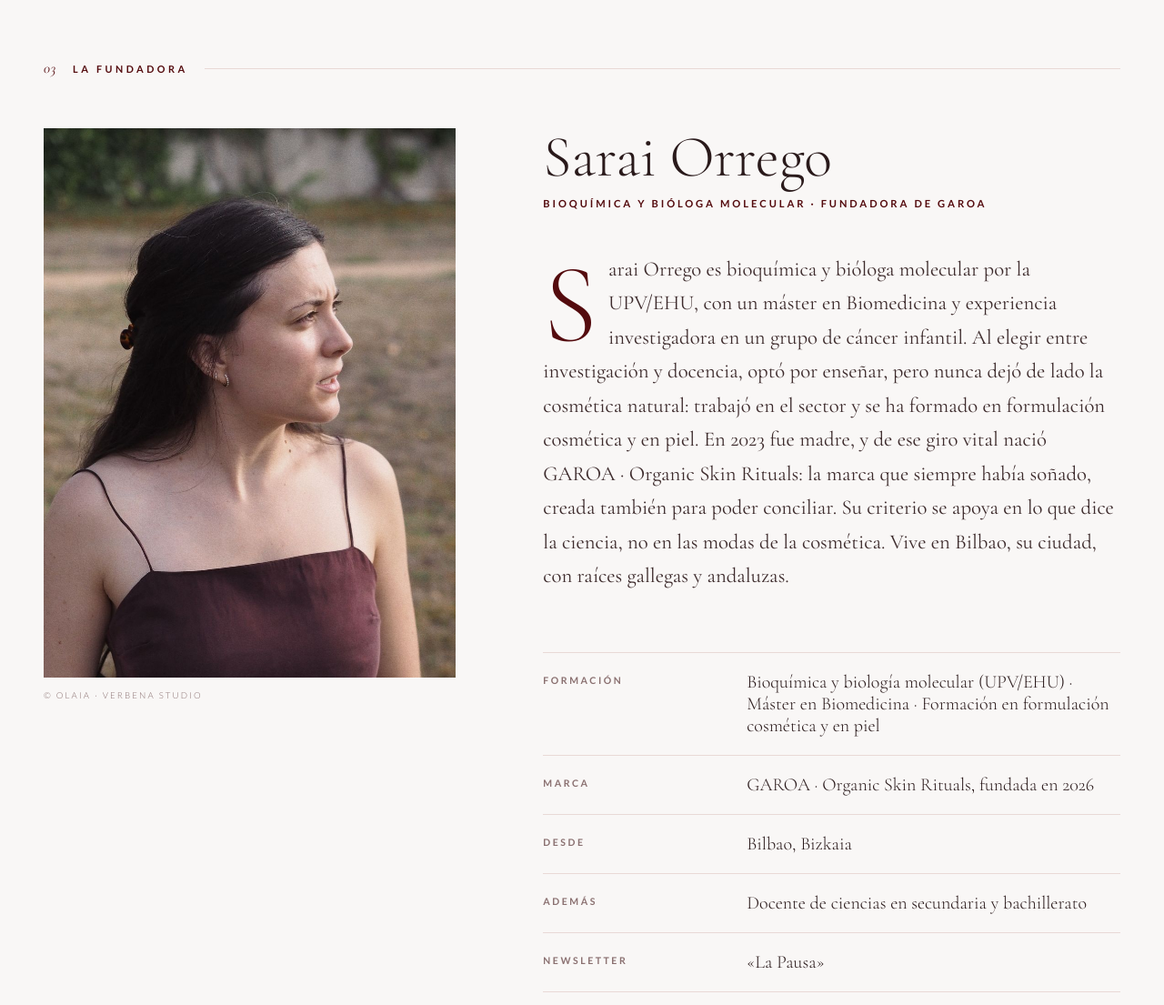
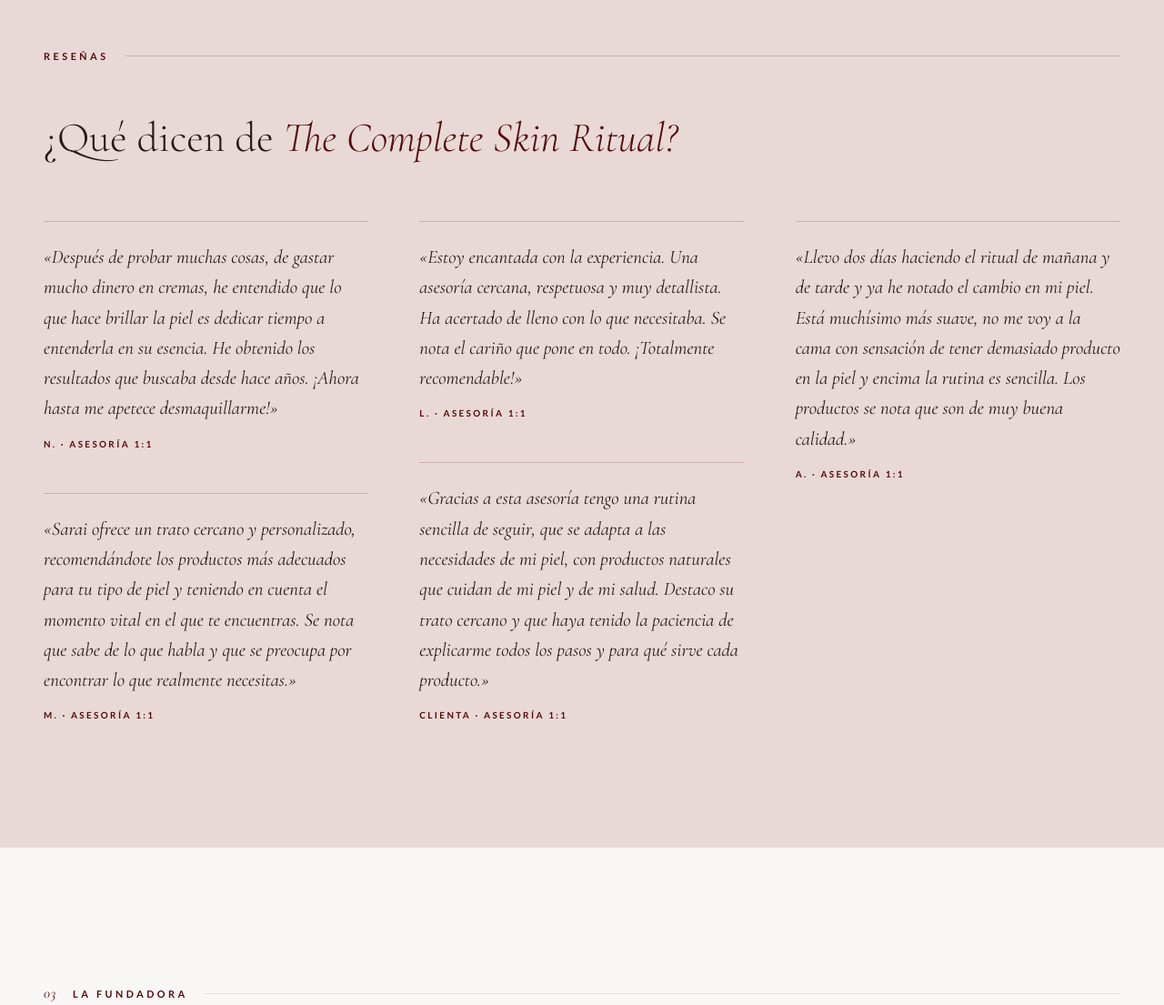
Before and after one commit to Garoa8/garoa-web, a plain HTML site: page prensa.html in a window 1280 px wide. Shown: the part 4180-5285 px from the top of the page at 91% size. Drawn offline with nearby package versions, Linux system fonts and the light colour scheme.

Commit message:
Add files via upload

```diff
--- a/prensa.html
+++ b/prensa.html
@@ -397,6 +397,18 @@
   .p-oferta .o-desc { font-size: 0.95rem; line-height: 1.8; color: var(--muted); }
   .p-donde { margin-top: 36px; font-size: 0.7rem; font-weight: 700; letter-spacing: 0.24em; text-transform: uppercase; }
   .p-donde a { color: var(--garnet); text-decoration: none; border-bottom: 1px solid var(--pink); padding-bottom: 4px; }
+  /* RESEÑAS — The Complete Skin Ritual */
+  .p-resenas { background: var(--pink); color: var(--dark); padding: 140px 48px; }
+  .p-resenas .p-label::after { background: rgba(84,11,14,0.2); }
+  .p-resenas h2 { font-family: 'Cormorant Garamond', serif; font-weight: 300; font-size: clamp(2rem, 3.6vw, 3rem); line-height: 1.2; margin: 0 0 64px; max-width: 760px; color: var(--dark); }
+  .p-resenas h2 em { font-style: italic; color: var(--garnet); }
+  .p-resenas-lista { columns: 3; column-gap: 56px; }
+  .p-resena { break-inside: avoid; margin: 0 0 48px; padding-top: 22px; border-top: 1px solid rgba(84,11,14,0.2); }
+  .p-resena blockquote { font-family: 'Cormorant Garamond', serif; font-style: italic; font-weight: 400; font-size: 1.3rem; line-height: 1.6; color: var(--dark); }
+  .p-resena figcaption { margin-top: 16px; font-size: 0.62rem; font-weight: 700; letter-spacing: 0.24em; text-transform: uppercase; color: var(--garnet); }
+  @media (max-width: 1000px) { .p-resenas-lista { columns: 2; } }
+  @media (max-width: 640px) { .p-resenas { padding: 96px 24px; } .p-resenas-lista { columns: 1; } }
+
   @media (max-width: 900px) { .p-oferta li { grid-template-columns: 1fr; gap: 10px; padding: 26px 0; } }
 
   /* IMÁGENES */
@@ -628,6 +640,36 @@
   </div>
 </section>
 
+<!-- RESEÑAS · THE COMPLETE SKIN RITUAL -->
+<section class="p-resenas">
+  <div class="p-wrap">
+    <p class="p-label reveal">Reseñas</p>
+    <h2 class="reveal">¿Qué dicen de <em>The Complete Skin Ritual?</em></h2>
+    <div class="p-resenas-lista">
+      <figure class="p-resena reveal">
+        <blockquote>«Después de probar muchas cosas, de gastar mucho dinero en cremas, he entendido que lo que hace brillar la piel es dedicar tiempo a entenderla en su esencia. He obtenido los resultados que buscaba desde hace años. ¡Ahora hasta me apetece desmaquillarme!»</blockquote>
+        <figcaption>N. · Asesoría 1:1</figcaption>
+      </figure>
+      <figure class="p-resena reveal">
+        <blockquote>«Sarai ofrece un trato cercano y personalizado, recomendándote los productos más adecuados para tu tipo de piel y teniendo en cuenta el momento vital en el que te encuentras. Se nota que sabe de lo que habla y que se preocupa por encontrar lo que realmente necesitas.»</blockquote>
+        <figcaption>M. · Asesoría 1:1</figcaption>
+      </figure>
+      <figure class="p-resena reveal">
+        <blockquote>«Estoy encantada con la experiencia. Una asesoría cercana, respetuosa y muy detallista. Ha acertado de lleno con lo que necesitaba. Se nota el cariño que pone en todo. ¡Totalmente recomendable!»</blockquote>
+        <figcaption>L. · Asesoría 1:1</figcaption>
+      </figure>
+      <figure class="p-resena reveal">
+        <blockquote>«Gracias a esta asesoría tengo una rutina sencilla de seguir, que se adapta a las necesidades de mi piel, con productos naturales que cuidan de mi piel y de mi salud. Destaco su trato cercano y que haya tenido la paciencia de explicarme todos los pasos y para qué sirve cada producto.»</blockquote>
+        <figcaption>Clienta · Asesoría 1:1</figcaption>
+      </figure>
+      <figure class="p-resena reveal">
+        <blockquote>«Llevo dos días haciendo el ritual de mañana y de tarde y ya he notado el cambio en mi piel. Está muchísimo más suave, no me voy a la cama con sensación de tener demasiado producto en la piel y encima la rutina es sencilla. Los productos se nota que son de muy buena calidad.»</blockquote>
+        <figcaption>A. · Asesoría 1:1</figcaption>
+      </figure>
+    </div>
+  </div>
+</section>
+
 <!-- 03 FUNDADORA -->
 <section class="p-seccion">
   <div class="p-wrap">
--- a/sw.js
+++ b/sw.js
@@ -1,4 +1,4 @@
-const CACHE = 'garoa-v134';
+const CACHE = 'garoa-v135';
 const URLS = [
   '/',
   '/derechos-de-autor.html',
```
